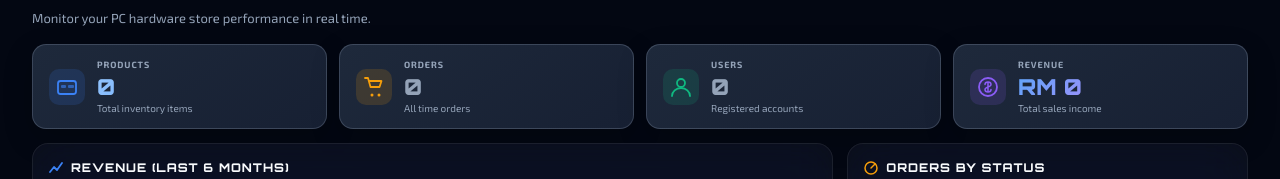
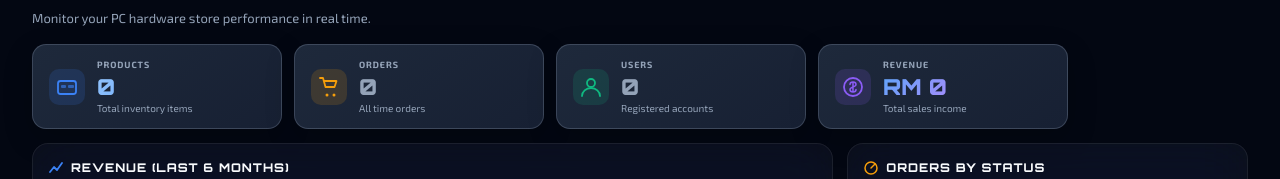
Before and after one commit to PepperHoo/pc-hardware-store, a Vue app: page /admin in a window 1280 px wide. Shown: the part 152-331 px from the top of the page. Built offline with nearby package versions, Linux system fonts and the light colour scheme; no server answers; the database is empty; sample sign-in values are in the browser's storage.

Commit message:
Change Admin Side

```diff
--- a/src/views/AdminDashboardView.vue
+++ b/src/views/AdminDashboardView.vue
@@ -302,7 +302,13 @@ onMounted(loadDashboard)
 .qa-secondary { background: rgba(255,255,255,0.05); border: 1px solid rgba(255,255,255,0.08); color: #94a3b8; }
 .qa-secondary:hover { background: rgba(255,255,255,0.09); color: #f1f5f9; box-shadow: none; }
 
-.stats-grid { display: grid; grid-template-columns: repeat(4,1fr); gap: 20px; margin-bottom: 24px; }
+.stats-grid {
+  display: grid;
+  grid-template-columns: repeat(4, minmax(190px, 250px));
+  justify-content: start;
+  gap: 14px;
+  margin-bottom: 20px;
+}
 .stat-card { display: flex; align-items: center; gap: 18px; padding: 24px; border-radius: 20px; border: 1px solid rgba(255,255,255,0.07); transition: transform 0.3s, border-color 0.3s; }
 .stat-card:hover { transform: translateY(-4px); border-color: rgba(255,255,255,0.12); }
 .stat-icon { width: 48px; height: 48px; border-radius: 14px; display: flex; align-items: center; justify-content: center; flex-shrink: 0; }
@@ -329,7 +335,7 @@ onMounted(loadDashboard)
 .ac-name { flex: 1; font-size: 13px; color: #cbd5e1; white-space: nowrap; overflow: hidden; text-overflow: ellipsis; }
 .ac-price { font-size: 13px; font-weight: 700; color: #60a5fa; flex-shrink: 0; }
 
-@media (max-width: 1200px) { .stats-grid { grid-template-columns: repeat(2,1fr); } .charts-row { grid-template-columns: 1fr; } }
+@media (max-width: 1200px) { .stats-grid { grid-template-columns: repeat(2, minmax(190px, 250px)); } .charts-row { grid-template-columns: 1fr; } }
 @media (max-width: 900px) { .bottom-grid { grid-template-columns: 1fr; } }
-@media (max-width: 768px) { .admin-main { margin-left: 0; padding: 20px; max-width: 100%; } .page-header { flex-direction: column; } }
+@media (max-width: 768px) { .admin-main { margin-left: 0; padding: 20px; max-width: 100%; } .page-header { flex-direction: column; } .stats-grid { grid-template-columns: repeat(2, minmax(0, 1fr)); } }
 </style>
```
